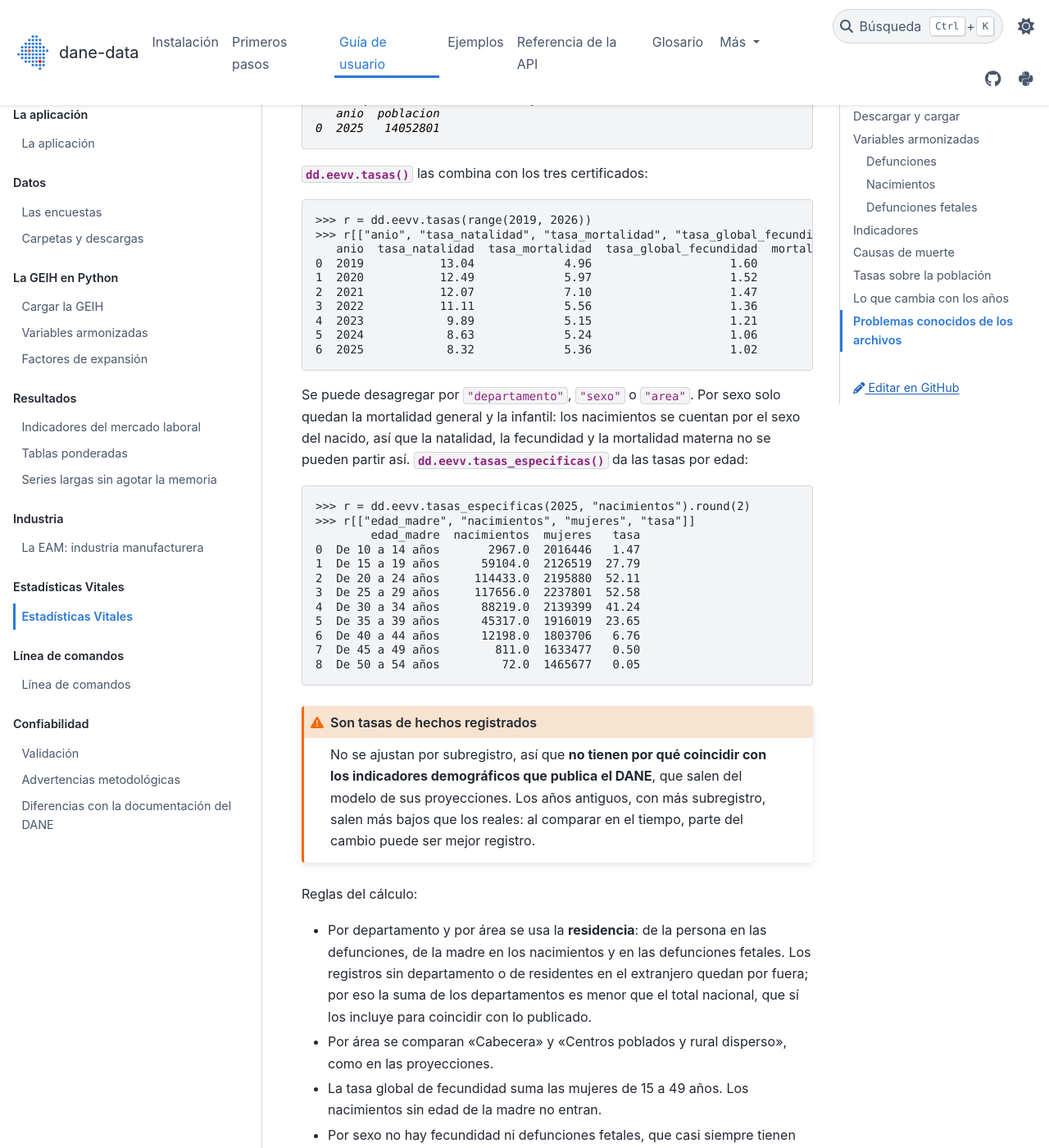
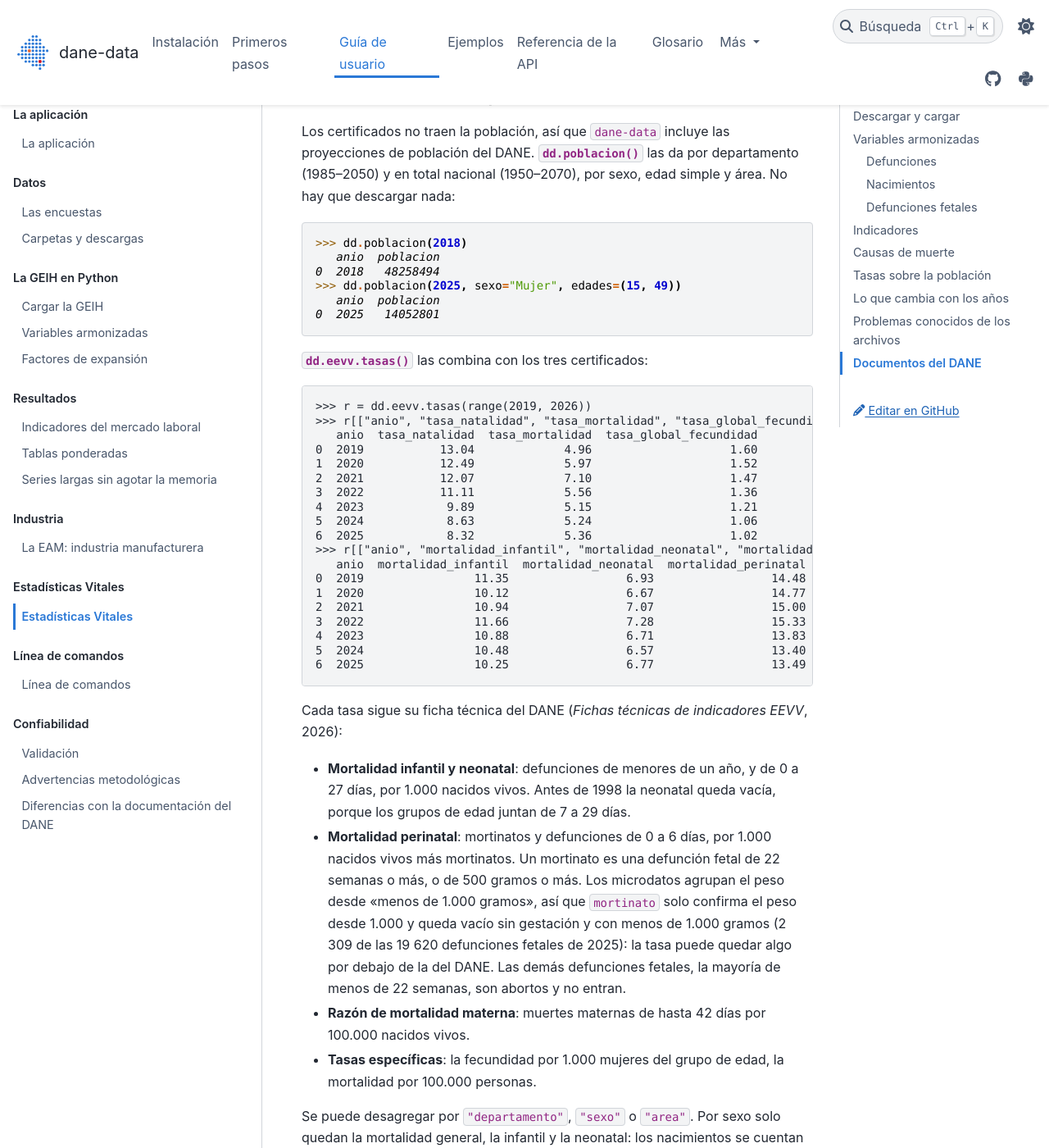
Before and after one commit to IntegralIndefinida/DANE-data, a Sphinx documentation site: the page built from docs/guia/eevv.md, in a window 1280 px wide and 1400 px high, scrolled down 3136 px. Shown: the whole window at 82% size. Built offline with Sphinx 7.4.7 and the PyData theme 0.15.4, drawn with Linux system fonts in a browser that asks for light colours; some of the changed text lies outside the part shown.

Commit message:
Documentar las definiciones del DANE en las Estadísticas Vitales
La guía explica de qué ficha técnica sale cada tasa, muestra las salidas
nuevas con datos reales (razón de mortalidad materna de 45,3 en 2025,
mortalidad neonatal y perinatal) y cita la metodología, la ficha
metodológica y las fichas técnicas de indicadores. El README avisa de los
registros de la Registraduría que entran desde 2022 (TIPOFORMULARIO) sin
datos de salud ni residencia, y agrega a la tabla de diferencias que la
ficha metodológica V10 anuncia defunciones fetales desde 1992, aunque el
ANDA solo las tiene desde 1998.

````diff
--- a/docs/guia/eevv.md
+++ b/docs/guia/eevv.md
@@ -58,7 +58,9 @@ puede buscar en {dd}`buscar_variable()` con `encuesta="eevv_defunciones"`, `"eev
 
 ## Indicadores
 
-{dd}`eevv.indicadores()` da conteos y porcentajes por grupo. Los porcentajes se calculan sobre quienes tienen el dato.
+{dd}`eevv.indicadores()` da conteos y porcentajes por grupo. Los porcentajes se calculan sobre quienes tienen el dato, salvo
+los de la ficha metodológica del DANE, que van sobre el total como en ella: partos en institución de salud y cuatro o más
+consultas prenatales sobre todos los nacidos vivos, y causas mal definidas sobre todas las defunciones.
 
 ```text
 >>> dd.eevv.indicadores(nac, por="edad_madre")[["edad_madre", "nacimientos", "pct_bajo_peso", "pct_prematuro", "pct_cesarea"]].round(1)
@@ -79,16 +81,20 @@ puede buscar en {dd}`buscar_variable()` con `encuesta="eevv_defunciones"`, `"eev
 
 ```text
 >>> r = dd.eevv.serie_indicadores(range(2019, 2026))
->>> r[["anio", "defunciones", "menores_un_anio", "maternas", "homicidios", "suicidios"]]
-   anio  defunciones  menores_un_anio  maternas  homicidios  suicidios
-0  2019       244355           7291.0     521.0     13077.0     2930.0
-1  2020       300853           6368.0     645.0     12415.0     2749.0
-2  2021       363089           6751.0     729.0     14457.0     3049.0
-3  2022       287251           6689.0     464.0     14490.0     3118.0
-4  2023       268411           5610.0     415.0     14323.0     3301.0
-5  2024       275778           4759.0     355.0     14155.0     3066.0
-6  2025       284254           4526.0     355.0     15003.0     2855.0
+>>> r[["anio", "defunciones", "menores_un_anio", "neonatales", "maternas", "maternas_tardias", "homicidios"]]
+   anio  defunciones  menores_un_anio  neonatales  maternas  maternas_tardias  homicidios
+0  2019       244355           7291.0      4452.0     326.0             193.0     13077.0
+1  2020       300853           6368.0      4196.0     414.0             224.0     12415.0
+2  2021       363089           6751.0      4361.0     513.0             214.0     14457.0
+3  2022       287251           6689.0      4177.0     280.0             181.0     14490.0
+4  2023       268411           5610.0      3461.0     242.0             171.0     14323.0
+5  2024       275778           4759.0      2983.0     207.0             147.0     14155.0
+6  2025       284254           4526.0      2988.0     200.0             151.0     15003.0
 ```
+
+`maternas` son las muertes maternas de la razón de mortalidad materna del DANE: causa básica del capítulo O de la CIE-10, salvo
+O96 (tardías, de 43 días a un año) y O97 (secuelas). Los cuadros 7 y 8 de defunciones maternas del DANE sí cuentan todo el
+capítulo: en 2025 son 355, de las que 200 entran en la razón, 151 son tardías (`maternas_tardias`) y 4 son secuelas.
 
 ## Causas de muerte
 
@@ -131,19 +137,41 @@ las da por departamento (1985–2050) y en total nacional (1950–2070), por sex
 
 ```text
 >>> r = dd.eevv.tasas(range(2019, 2026))
->>> r[["anio", "tasa_natalidad", "tasa_mortalidad", "tasa_global_fecundidad", "mortalidad_infantil", "razon_mortalidad_materna"]].round(2)
-   anio  tasa_natalidad  tasa_mortalidad  tasa_global_fecundidad  mortalidad_infantil  razon_mortalidad_materna
-0  2019           13.04             4.96                    1.60                11.35                     81.07
-1  2020           12.49             5.97                    1.52                10.12                    102.48
-2  2021           12.07             7.10                    1.47                10.94                    118.17
-3  2022           11.11             5.56                    1.36                11.66                     80.89
-4  2023            9.89             5.15                    1.21                10.88                     80.50
-5  2024            8.63             5.24                    1.06                10.48                     78.21
-6  2025            8.32             5.36                    1.02                10.25                     80.40
+>>> r[["anio", "tasa_natalidad", "tasa_mortalidad", "tasa_global_fecundidad"]].round(2)
+   anio  tasa_natalidad  tasa_mortalidad  tasa_global_fecundidad
+0  2019           13.04             4.96                    1.60
+1  2020           12.49             5.97                    1.52
+2  2021           12.07             7.10                    1.47
+3  2022           11.11             5.56                    1.36
+4  2023            9.89             5.15                    1.21
+5  2024            8.63             5.24                    1.06
+6  2025            8.32             5.36                    1.02
+>>> r[["anio", "mortalidad_infantil", "mortalidad_neonatal", "mortalidad_perinatal", "razon_mortalidad_materna"]].round(2)
+   anio  mortalidad_infantil  mortalidad_neonatal  mortalidad_perinatal  razon_mortalidad_materna
+0  2019                11.35                 6.93                 14.48                     50.73
+1  2020                10.12                 6.67                 14.77                     65.78
+2  2021                10.94                 7.07                 15.00                     83.16
+3  2022                11.66                 7.28                 15.33                     48.81
+4  2023                10.88                 6.71                 13.83                     46.94
+5  2024                10.48                 6.57                 13.40                     45.60
+6  2025                10.25                 6.77                 13.49                     45.30
 ```
 
-Se puede desagregar por `"departamento"`, `"sexo"` o `"area"`. Por sexo solo quedan la mortalidad general y la infantil: los
-nacimientos se cuentan por el sexo del nacido, así que la natalidad, la fecundidad y la mortalidad materna no se pueden partir así.
+Cada tasa sigue su ficha técnica del DANE (*Fichas técnicas de indicadores EEVV*, 2026):
+
+* **Mortalidad infantil y neonatal**: defunciones de menores de un año, y de 0 a 27 días, por 1.000 nacidos vivos. Antes de
+  1998 la neonatal queda vacía, porque los grupos de edad juntan de 7 a 29 días.
+* **Mortalidad perinatal**: mortinatos y defunciones de 0 a 6 días, por 1.000 nacidos vivos más mortinatos. Un mortinato
+  es una defunción fetal de 22 semanas o más, o de 500 gramos o más. Los microdatos agrupan el peso desde «menos de 1.000
+  gramos», así que `mortinato` solo confirma el peso desde 1.000 y queda vacío sin gestación y con menos de 1.000 gramos
+  (2 309 de las 19 620 defunciones fetales de 2025): la tasa puede quedar algo por debajo de la del DANE. Las demás
+  defunciones fetales, la mayoría de menos de 22 semanas, son abortos y no entran.
+* **Razón de mortalidad materna**: muertes maternas de hasta 42 días por 100.000 nacidos vivos.
+* **Tasas específicas**: la fecundidad por 1.000 mujeres del grupo de edad, la mortalidad por 100.000 personas.
+
+Se puede desagregar por `"departamento"`, `"sexo"` o `"area"`. Por sexo solo quedan la mortalidad general, la infantil y la
+neonatal: los nacimientos se cuentan por el sexo del nacido, así que la natalidad, la fecundidad y la mortalidad materna no se
+pueden partir así, y las defunciones fetales casi siempre tienen sexo indeterminado.
 {dd}`eevv.tasas_especificas()` da las tasas por edad:
 
 ```text
@@ -176,7 +204,7 @@ Reglas del cálculo:
   los departamentos es menor que el total nacional, que sí los incluye para coincidir con lo publicado.
 * Por área se comparan «Cabecera» y «Centros poblados y rural disperso», como en las proyecciones.
 * La tasa global de fecundidad suma las mujeres de 15 a 49 años. Los nacimientos sin edad de la madre no entran.
-* Por sexo no hay fecundidad ni defunciones fetales, que casi siempre tienen sexo indeterminado.
+* Por sexo solo hay mortalidad general, infantil y neonatal.
 * Antes de 1985 no hay población por departamento: esos años quedan sin tasa, con un aviso.
 
 ## Lo que cambia con los años
@@ -191,6 +219,8 @@ Reglas del cálculo:
 | Estado civil | Tres esquemas: 1979–1997, 1998–2007 y desde 2008 | | `estado_civil`. Hasta 1997, «unión libre» incluye divorciados |
 | Régimen de salud | Vinculado y particular hasta 2007 | Excepción, especial y no asegurado | `regimen_salud`, desde 1998. No son las mismas categorías |
 | Prematuridad | Sin dato antes de 2008, ni en 2012, 2013 y 2020 | `T_GES_AGRU_CIE` | `prematuro`. `T_GES` no sirve, porque agrupa «de 28 a 37» semanas |
+| Período neonatal | Hasta 1997, `GRU_ED1` junta de 7 a 29 días | Desde 1998 separa de 7 a 27 días | `neonatal` queda vacía antes de 1998; `neonatal_precoz` (0 a 6 días) está en toda la serie |
+| Fuentes | Hasta 2021, solo certificados del sector salud (RUAF-ND) | Desde 2022 también registros de la Registraduría sin contacto con el sector salud y formatos de notificación étnica (`TIPOFORMULARIO` 3 y 2) | Entran en los conteos, como en los cuadros del DANE. Los de la Registraduría no traen consultas, peso, sitio del parto ni departamento de residencia: en 2025 son 7 413 nacimientos, 1,7 % del total |
 
 ## Problemas conocidos de los archivos
 
@@ -204,6 +234,15 @@ Reglas del cálculo:
 
 Los detalles están en {doc}`diferencias`. `load`, `tasas` y las funciones `serie_*` avisan de los dos primeros.
 
+## Documentos del DANE
+
+* *Metodología General Estadísticas Vitales*, DSO-EEVV-MET-001, versión 3 (1 de septiembre de 2022). El archivo de la página
+  del DANE se llama `EEVV-MET-001-V2.pdf`, pero es la versión 3.
+* *Ficha metodológica Estadísticas Vitales*, DSO-EEVV-FME-001, versión 10 (2022): de ella salen los indicadores de partos en
+  institución de salud, consultas prenatales, bajo peso y causas mal definidas.
+* *Fichas técnicas de indicadores EEVV* (versión 1, 24 de septiembre de 2026): de ellas salen las fórmulas de {dd}`eevv.tasas()`.
+* *Normas y recomendaciones para la codificación de la mortalidad materna* y *de la mortalidad fetal y neonatal* (2017).
+
 ```{seealso}
 El ejemplo {doc}`../ejemplos/vitales` grafica la caída de la natalidad, la mortalidad infantil por departamento y los homicidios
 desde 1980.
````
Also changed, not shown: README.md (+7 -1 lines), docs/novedades.md (+3 -2 lines).
